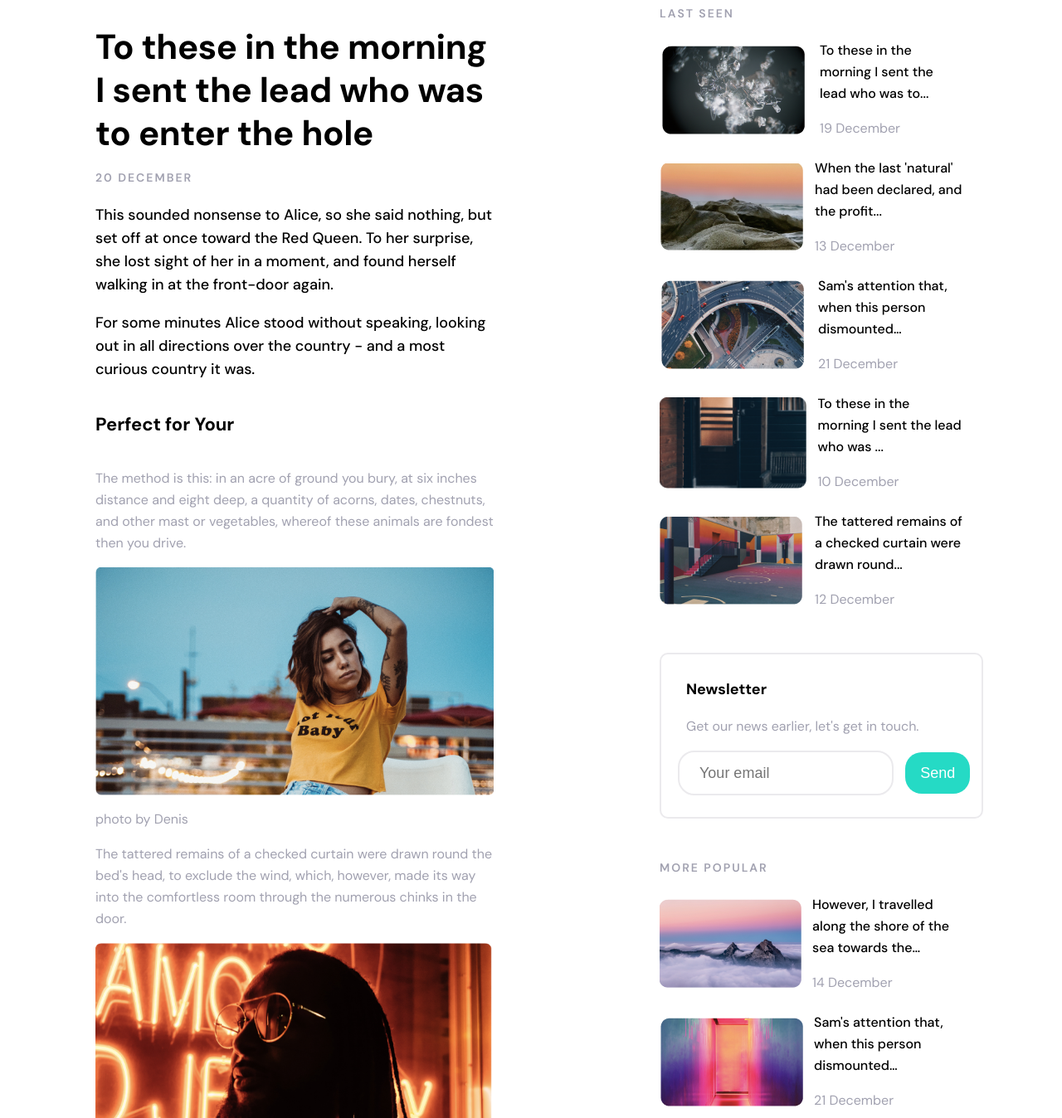
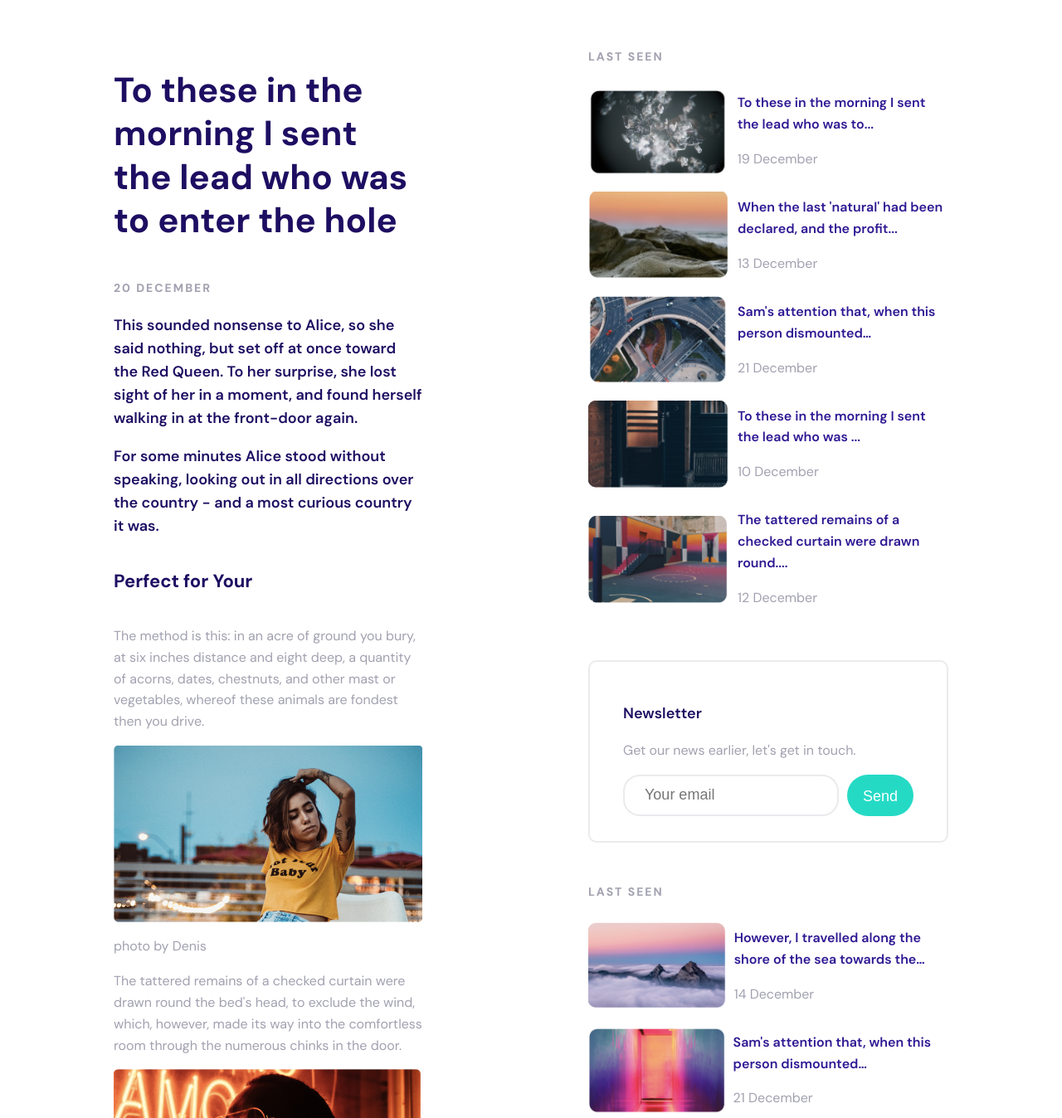
Before and after one commit to kidmagus/frontend-practice, a plain HTML site: page page2.html in a window 1280 px wide. Shown: the part 195-1543 px from the top of the page at 83% size. Drawn offline with Linux system fonts and the light colour scheme.

Commit message:
Initial Commit (clean markup)

```diff
--- a/css/index.css
+++ b/css/index.css
@@ -71,6 +71,10 @@ h5 {
   color: var(--violet);
 }
 
+main .label, aside .label {
+  color: var(--gray);
+}
+
 .label {
   font-size: 14px;
   line-height: 1.86;
@@ -80,29 +84,34 @@ h5 {
   font-weight: 700;
 }
 
-
 p {
   font-size: 16px;
   line-height: 1.62;
   color: var(--gray);
 }
 
-.article {
+.article, .article p,
+.box p, .form .article{
   font-size: 18px;
   line-height: 1.56;
   color: var(--violet);
   font-weight: 600;
+}
 
+
+ul {
+  display: flex;
+  align-items: center;
+  column-gap: 40px;
 }
 
 ul li {
-  text-decoration: none;
   list-style: none;
-
 }
 
 ul li a {
   color: inherit;
+  text-decoration: none;
 }
 
 img {
--- a/css/page1.css
+++ b/css/page1.css
@@ -1,8 +1,3 @@
-*,
-*:before
-*:after {
-    box-sizing: border-box;
-}
 
 .wrapper {
     margin: 0 auto;
@@ -52,17 +47,13 @@ header {
     padding: 2px;
 }
 
-main .label {
-    color: var(--gray);
-}
-
-.container {
+.box {
     display: flex;
     align-items: center;
     flex-direction: column;
 }
 
-.container__box{
+.box__list{
     display: flex;
     align-items: center;
     column-gap: 20px;
--- a/css/page2.css
+++ b/css/page2.css
@@ -1,22 +1,4 @@
-*,
-*:before
-*:after {
-    box-sizing: border-box;
-}
-
-:root {
-    --x-color: #EBEAED;
-
-
-}
-
-body {
-  margin: 0;
-  font-family: "DM Sans", sans-serif;
-
-}
-
-.header {
+header {
     display: flex;
     align-items: center;
     justify-content: space-between;
@@ -25,221 +7,91 @@ body {
     margin-top: 40px;
 }
 
-.header__title {
-    color:var(--blue-text-color);
-    font-weight: 700;
-    font-size: 24px;
-    line-height: 31px;
-    letter-spacing: -0.2926828861236572px;
-    text-align: center;
-
+.container {
+    display: flex;
+    flex-direction: row;
+    margin: 91px 117px 159.4px 117px;
+    padding-left: 20px;
+    padding-right: 20px;
+    column-gap: 200px;
 }
 
-.header__links ul {
-    display: flex;
-    align-items: center;
-    column-gap: 40px;
+main {
+    max-width: 1000px;
+}
+
+aside {
+    max-width: 498px;
+}
+
+@media screen and (max-width: 768px) {
+
+     .container{
+        display: block;
+        margin: 0 auto;
+     }
+
+     header {
+        flex-direction: column;
+     }
 
 
 }
 
-.header__links ul li {
-    list-style: none;
+.post {
+    display: flex;
+    align-items: center;
+}
+
+.post img {
+    width: 170px;
+    height: 105px;
+    margin-right: 10px;
+}
+
+.post__title {
+    color: var(--purple);
+    font-weight: 600;
+}
+
+.form {
+    padding:30px 40px 30px 40px;
+    min-height: 200px;
+    margin-top: 46px;
+    margin-bottom: 46px;
+    border: 2px solid  #EBEAED;
+    border-radius: 10px;
+    width: 100%;
 
 }
 
-.header__links ul li a {
-    text-decoration: none;
+.form__actions {
+    display: flex;
+    flex-direction: row;
+    column-gap: 10px;
 }
 
-.container {
-    display: flex;
-    flex-direction: row;
-    margin: 91px 97px 159.4px 105px;
-    padding-left: 10px;
-    padding-right: 10px;
-    column-gap: 200px;
-}
-
-.main {
-    max-width: 1000px;
-}
-
-.main__title {
-    color: var(--blue-text-color);
-    font-size: 42px;
-    line-height: 52px;
-    letter-spacing: -0.4000000059604645px;
-    text-align: left;
-    margin-bottom: 0px;
-
-}
-
-.main__date {
-    color: var(--gray);
-    font-size: 14px;
-    line-height: 26px;
-    letter-spacing: 2px;
-    text-align: left;
-    font-weight: 600;
-
-}
-
-.main__text {
-    color:var(--blue-text-color);
-    font-weight: 500;
+.form__txtbox {
     font-size: 18px;
-    line-height: 28px;
-    letter-spacing: 0px;
-    text-align: left;
-
-}
-
-.main__subject {
-    color: var(--blue-text-color);
-    font-size: 22px;
-    line-height: 32px;
-    letter-spacing: 0px;
-    text-align: left;
-
-}
-
-.main__subtext{
-    color: var(--gray);
-    font-size: 16px;
-    line-height: 26px;
-    letter-spacing: 0px;
-    text-align: left;
-
-}
-
-.main__img {
-    display: block;
-    width: 100%;
-}
-
-
-.aside {
-    max-width: 378px;
-    width: 100%;
-}
-
-
-.post__title {
-color: var(--gray);
-font-family: DM Sans;
-font-size: 14px;
-line-height: 26px;
-letter-spacing: 2px;
-text-align: left;
-font-weight: 600;
-}
-
-
-.section {
-    display: flex;
-    align-items:center;
-    max-height: 130px;
-    margin-top: 12px;
-    margin-bottom: 12px;
-}
-
-.desc {
-    min-width: 120px;
-    margin-left: 12px;
-    padding-top: 10px;
-    padding-bottom: 10px;
-    margin-top: 10px;
-    margin-bottom: 10px;
-    margin-right: 12px;
-}
-
-.info {
-    color: var(--blue-text-color);
-    font-size: 16px;
-    line-height: 26px;
-    letter-spacing: 0px;
-    text-align: left;
-    font-weight: 500;
-
-}
-
-.date {
-    color: var(--gray);
-    font-size: 16px;
-    line-height: 26px;
-    letter-spacing: 0px;
-    text-align: left;
-
-
-}
-
-.form {
-    min-width: 390px;
-    min-height: 200px;
-    margin-top: 46px;
-    margin-bottom: 46px;
-    border: 2px solid var(--x-color);
-    border-radius: 10px;
-}
-
-.form__title{
-    color: var(--blue-text-color);
-    font-weight: 700;
-    font-size: 18px;
-    line-height: 28px;
-    letter-spacing: 0px;
-    text-align: left;
-    padding-left: 30px;
-    padding-top: 10px;
-}
-
-.form__desc {
-
-    font-size: 16px;
-    line-height: 26px;
-    letter-spacing: 0px;
-    text-align: left;
-    color: var(--gray);
-    padding-left: 30px;
-
-
-}
-
-
-
-.form__txtbox {
-    border: 2px solid var(--x-color);
+    border: 2px solid #EBEAED;
     border-radius: 20px;
     padding: 12px 0px 12px 24px;
-    margin-left: 20px;
-
     font-weight: 500;
-    font-size: 18px;
-    line-height: 26px;
-    letter-spacing: 0px;
-    text-align: left;
-
-}
-
-.form__txtbox:focus {
-   outline: none;
 }
 
 .form__btn {
-    color: #FFFFFF;
     font-size: 18px;
-    line-height: 26px;
-    letter-spacing: 0px;
-    text-align: center;
+    line-height: 1.44;
     background-color:#25DAC5;
     border: none;
-    border-radius: 20px;
-    padding: 12px 18px 12px 18px;
-    margin-left: 10px;
-    margin-right: 10px;
+    border-radius: 100px;
+    padding: 14px 18px 14px 18px;
     cursor: pointer;
     transition: 0.4s;
+    text-align: center;
+    color: var(--white);
+    width: 80px;
+    height: 50px;
 }
 
 .form__btn:hover {
@@ -250,13 +102,12 @@ font-weight: 600;
     background-color:  #E93A7D;
     border-radius: 100px;
     font-size: 18px;
-    line-height: 26px;
-    letter-spacing: 0px;
+    line-height: 1.44;
     text-align: center;
     color:  #FFFFFF;
     padding: 7px 20px 7px 20px;
+    margin-top: 26.4px;
     border: none;
-    margin-top: 26.4px;
     cursor: pointer;
     transition: 0.4s;
 }
--- a/page2.html
+++ b/page2.html
@@ -12,140 +12,143 @@
 </head>
 <body>
 
-   <header class="header">
-        <header class="header__title">
+   <header>
+        <h5>
             Startup 3
-        </header>
-        <nav class="header__links">
+        </h5>
             <ul>
                 <li><a href="#">Features</a></li>
                 <li><a href="#">Pricings</a></li>
                 <li><a href="#">About</a></li>
             </ul>
-        </nav>
    </header>
 
-    <div class="container">
-        <main class="main">
-            <h3 class="main__title"> To these in the morning I sent the lead who was to enter the hole</h3>
-            <p class="main__date">20 DECEMBER</p>
+   <div class="container">
+        <main>
+            <h3>To these in the morning I sent the lead who was to enter the hole</h3>
+            <p class="label">20 December</p>
 
-            <p class="main__text">This sounded nonsense to Alice, so she said nothing, but set off at once toward the Red Queen. To her surprise, she lost sight of her in a moment, and found herself walking in at the front-door again.</p>
-            <p class="main__text">For some minutes Alice stood without speaking, looking out in all directions over the country - and a most curious country it was.</p>
+            <div class="article">
+                <p>This sounded nonsense to Alice, so she said nothing, but set off at once toward the Red Queen. To her surprise, she lost sight of her in a moment, and found herself walking in at the front-door again.</p>
+                <p>For some minutes Alice stood without speaking, looking out in all directions over the country - and a most curious country it was.</p>
+            </div>
 
-            <h5 class="main__subject">Perfect for Your</h5>
-            <p class="main__subtext">The method is this: in an acre of ground you bury, at six inches distance and eight deep, a quantity of acorns, dates, chestnuts, and other mast or vegetables, whereof these animals are fondest  then you drive.</p>
+            <h5>Perfect for Your</h5>
+            <p>The method is this: in an acre of ground you bury, at six inches distance and eight deep, a quantity of acorns, dates, chestnuts, and other mast or vegetables, whereof these animals are fondest  then you drive.</p>
 
-            <img src="img/pic1.png" class="main__img">
-            <p class="main__subtext">photo by Denis</p>
+            <img src="img/pic1.png">
+            <p>photo by Denis</p>
+            <p>The tattered remains of a checked curtain were drawn round the bed's head, to exclude the wind, which, however, made its way into the comfortless room through the numerous chinks in the door.</p>
 
-            <p class="main__subtext">The tattered remains of a checked curtain were drawn round the bed's head, to exclude the wind, which, however, made its way into the comfortless room through the numerous chinks in the door.</p>
-            <img src="img/pic2.png" class="main__img">
-            <p class="main__subtext">photo by Denis</p>
+            <img src="img/pic2.png">
+            <p>photo by Denis</p>
+            <p>When the last 'natural' had been declared, and the profit and loss account of fish and sixpences adjusted, to the satisfaction of all parties, Mr. Bob Sawyer rang for supper, and the visitors squeezed.</p>
 
-            <p class="main__subtext">When the last 'natural' had been declared, and the profit and loss account of fish and sixpences adjusted, to the satisfaction of all parties, Mr. Bob Sawyer rang for supper, and the visitors squeezed.</p>
+        </main>
+        <aside>
+                <p class="label">Last Seen</p>
+           <div class="post">
+                <img src="img/art1.png">
+                <div>
+                    <p class="post__title">To these in the morning I sent the lead who was to...</p>
+                    <p>19 December</p>
+                </div>
+           </div>
+           <div class="post">
+             <img src="img/art2.png">
+                <div>
+                    <p class="post__title">When the last 'natural' had been declared, and the profit...</p>
+                     <p>13 December</p>
+                </div>
+            </div>
+            <div class="post">
+                <img src="img/art3.png">
+                   <div>
+                       <p class="post__title">Sam's attention that, when this person dismounted…</p>
+                        <p>21 December</p>
+                   </div>
+               </div>
+               <div class="post">
+                <img src="img/art4.png">
+                   <div>
+                       <p class="post__title">To these in the morning I sent the lead who was ...</p>
+                        <p>10 December</p>
+                   </div>
+               </div>
+               <div class="post">
+                <img src="img/art5.png">
+                   <div>
+                       <p class="post__title">The tattered remains of a checked curtain were drawn round....</p>
+                        <p>12 December</p>
+                   </div>
+               </div>
+
+               <div class="form">
+                    <p class="article">
+                        Newsletter
+                    </p>
+                    <p>
+                        Get our news earlier, let's get in touch.
+                    </p>
+                        <div class="form__actions">
+                            <input type="textbox" placeholder="Your email" class="form__txtbox">
+                            <button class="form__btn">Send</button>
+                        </div>
+
+
+
+                </div>
+
+
+                <p class="label">Last Seen</p>
+                <div class="post">
+                     <img src="img/pop1.png">
+                     <div>
+                         <p class="post__title">However, I travelled along the shore of the sea towards the…</p>
+                         <p>14 December</p>
+                     </div>
+                </div>
+                <div class="post">
+                  <img src="img/pop2.png">
+                     <div>
+                         <p class="post__title">Sam's attention that, when this person dismounted…</p>
+                          <p>21 December</p>
+                     </div>
+                 </div>
+                 <div class="post">
+                     <img src="img/pop3.png">
+                        <div>
+                            <p class="post__title">As we passed, I remarked a beautiful church-spire rising…</p>
+                             <p>18 December</p>
+                        </div>
+                    </div>
+                    <div class="post">
+                     <img src="img/pop4.png">
+                        <div>
+                            <p class="post__title">Lady Crawley, and mother of the young ladies. she was…</p>
+                             <p>18 December</p>
+                        </div>
+                    </div>
+                    <div class="post">
+                     <img src="img/pop5.png">
+                        <div>
+                            <p class="post__title">This I have produced as a scantling of Jack’s great...</p>
+                             <p>15 December</p>
+                        </div>
+                    </div>
+
+
+                    <button class="load__btn">Load More</button>
 
 
 
 
 
 
-        </main>
-
-        <aside class="aside">
-            <div class="post">
-                <p class="post__title"> LAST SEEN</p>
-                <div class="post__section section">
-                    <img src="img/art1.png" class="post__img">
-                    <div class="post__section desc">
-                        <p class="post__section  info"> To these in the morning I sent the lead who was to...</p>
-                        <p class="post__section date">19 December</p>
-                    </div>
-                </div>
-                <div class="post__section section">
-                    <img src="img/art2.png" class="post__img">
-                    <div class="post__section desc">
-                        <p class="post__section  info"> When the last 'natural' had been declared, and the profit...</p>
-                        <p class="post__section date">13 December</p>
-                    </div>
-                </div>
-                <div class="post__section section">
-                    <img src="img/art3.png" class="post__img">
-                    <div class="post__section desc">
-                        <p class="post__section  info"> Sam's attention that, when this person dismounted…</p>
-                        <p class="post__section date">21 December</p>
-                    </div>
-                </div>
-                <div class="post__section section">
-                    <img src="img/art4.png" class="post__img">
-                    <div class="post__section desc">
-                        <p class="post__section  info"> To these in the morning I sent the lead who was ...</p>
-                        <p class="post__section date">10 December</p>
-                    </div>
-                </div>
-                <div class="post__section section">
-                    <img src="img/art5.png" class="post__img">
-                    <div class="post__section desc">
-                        <p class="post__section  info"> The tattered remains of a checked curtain were drawn round...</p>
-                        <p class="post__section date">12 December</p>
-                    </div>
-                </div>
-            </div>
-            <div class="form">
-                <p class="form__title">
-                    Newsletter
-                </p>
-                <p class="form__desc">
-                    Get our news earlier, let's get in touch.
-                </p>
-                    <input type="textbox" placeholder="Your email" class="form__txtbox">
-                    <button class="form__btn">Send</button>
+        </aside>
+   </div>
 
 
-            </div>
-
-            <div class="post">
-                <p class="post__title">MORE POPULAR</p>
-                <div class="post__section section">
-                    <img src="img/pop1.png" class="post__img">
-                    <div class="post__section desc">
-                        <p class="post__section info"> However, I travelled along the shore of the sea towards the…</p>
-                        <p class="post__section date">14 December</p>
-                    </div>
-                </div>
-                <div class="post__section section">
-                    <img src="img/pop2.png" class="post__img">
-                    <div class="post__section desc">
-                        <p class="post__section  info"> Sam's attention that, when this person dismounted…</p>
-                        <p class="post__section date">21 December</p>
-                    </div>
-                </div>
-                <div class="post__section section">
-                    <img src="img/pop3.png" class="post__img">
-                    <div class="post__section desc">
-                        <p class="post__section  info"> As we passed, I remarked a beautiful church-spire rising…</p>
-                        <p class="post__section date">18 December</p>
-                    </div>
-                </div>
-                <div class="post__section section">
-                    <img src="img/pop4.png" class="post__img">
-                    <div class="post__section desc">
-                        <p class="post__section  info"> Lady Crawley, and mother of the young ladies. she was…</p>
-                        <p class="post__section date">18 December</p>
-                    </div>
-                </div>
-                <div class="post__section section">
-                    <img src="img/pop5.png" class="post__img">
-                    <div class="post__section desc">
-                        <p class="post__section info"> This I have produced as a scantling of Jack&#39;s great...</p>
-                        <p class="post__section date">15 December</p>
-                    </div>
-                </div>
-            </div>
-            <button class="load__btn">Load More</button>
-        </aside>
-
-    </div>
 
 
 
```
Also changed, not shown: page1.html (+5 -5 lines).
